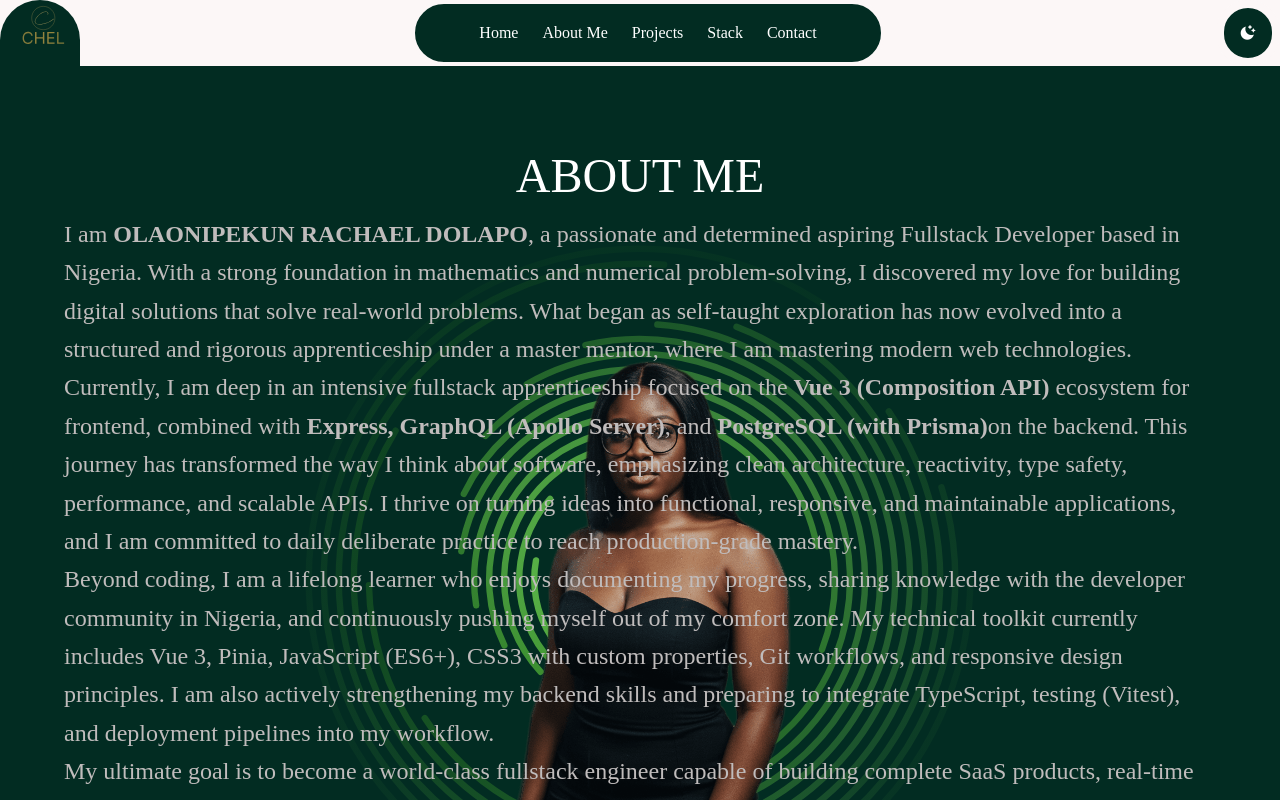
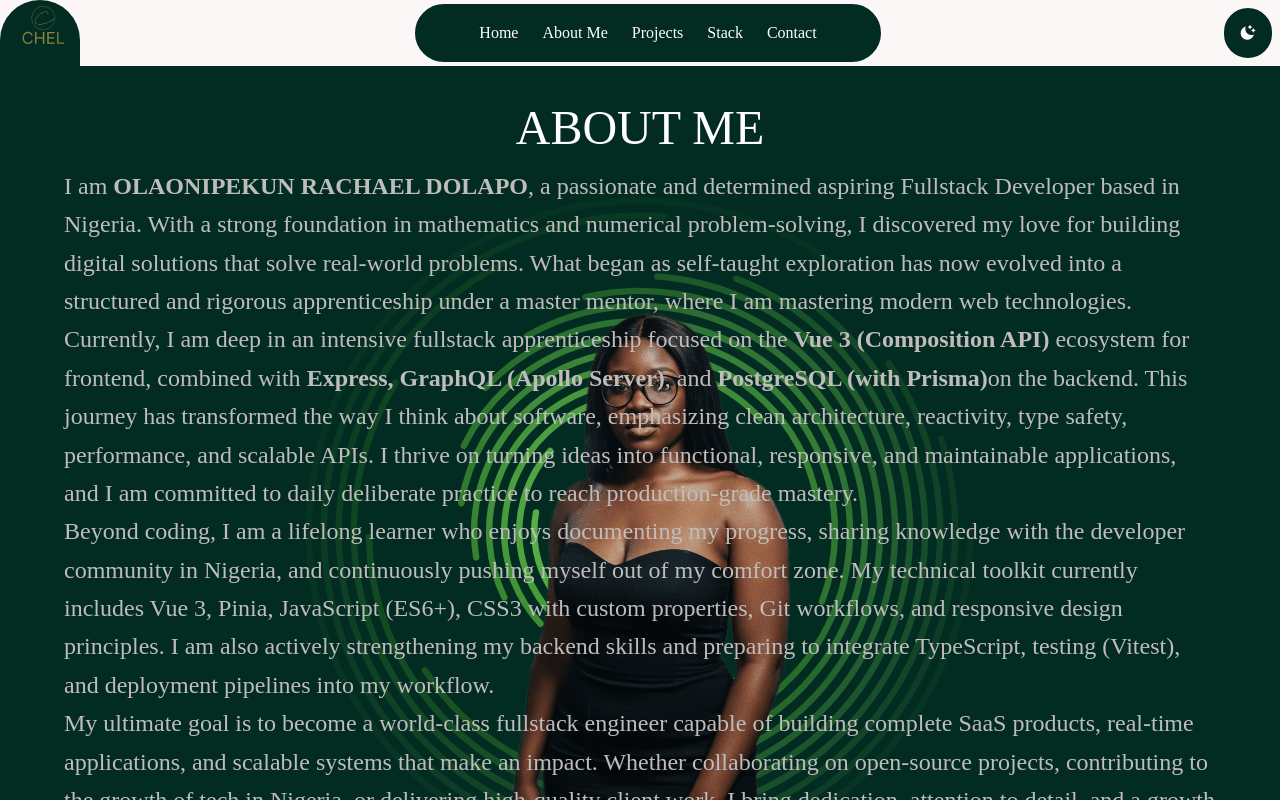
Before and after one commit to Lovethrech/my-main-portfolio, a Vue app: page /about in a window 1280 px wide. Shown: the top 800 px of the page. Built offline with nearby package versions, Linux system fonts and the light colour scheme; some icons are missing.

Commit message:
working on the footer components.

```diff
--- a/src/components/about/AboutMain.vue
+++ b/src/components/about/AboutMain.vue
@@ -12,6 +12,6 @@ import AboutDesc from './AboutDesc.vue';
 
 <style scoped>
 .about-main{
-    padding: var(--desktop-left-right-space);
+    padding:  2vh var(--desktop-left-right-space) 0;
 }
 </style>
```
